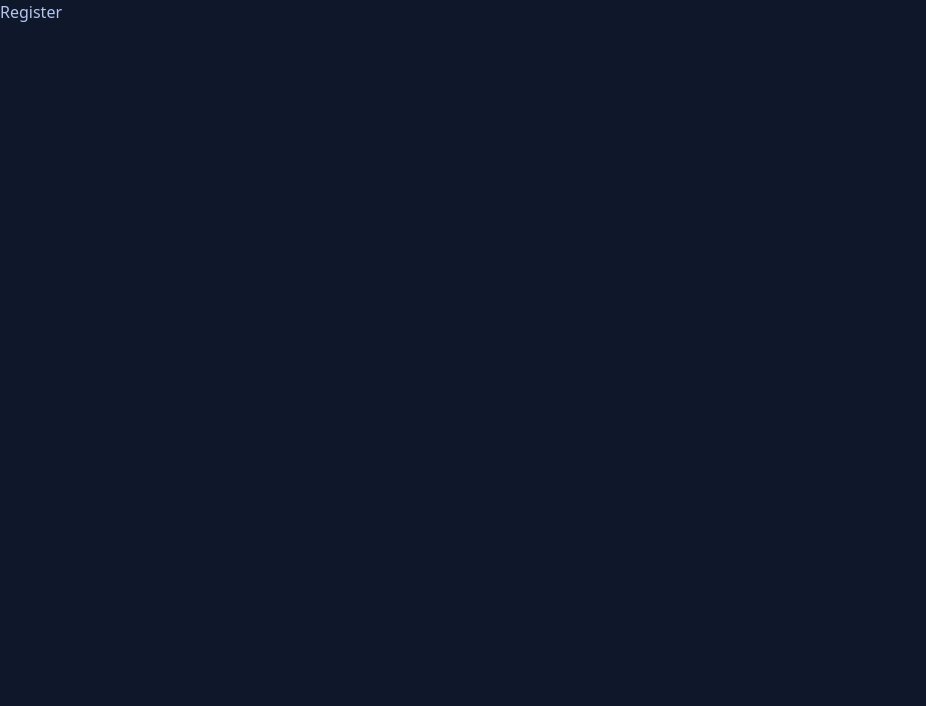
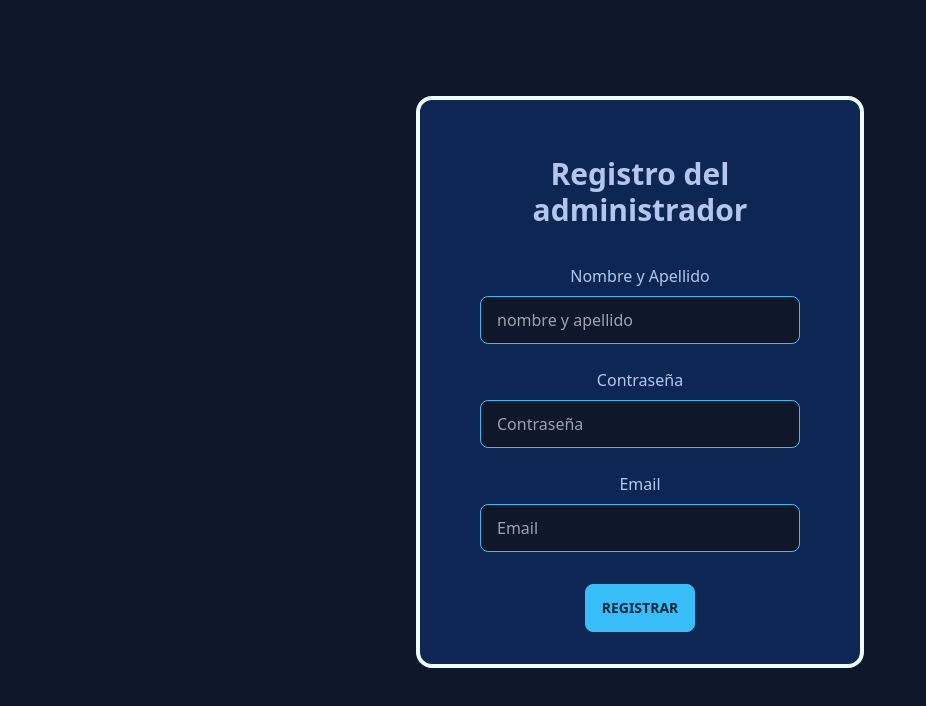
Before and after one commit to diego-vecch/hourMeter-callCenter-frontend, a React (Vite) app: page /register-page in a window 1280 px wide. Shown: the top 706 px of the page, without its empty margins (0-926 px from the left). Built offline with nearby package versions, Linux system fonts and the light colour scheme.

Commit message:
hotfix: update register page

```diff
--- /dev/null
+++ b/src/components/FormRegister.jsx
@@ -0,0 +1,40 @@
+export default function FormRegister() {
+  return (
+    <div className="container mx-auto max-w-md py-24">
+      <form className=" card bg-base-300 border-4 border-cyan-50">
+        <div className="card-body items-center text-center">
+          <h2 className="card-title text-3xl mt-6 mb-7">
+            Registro del administrador
+          </h2>
+          <p>Nombre y Apellido</p>
+          <input
+            type="text"
+            name="text"
+            placeholder="nombre y apellido"
+            autoComplete="off"
+            className="input input-bordered input-primary w-full max-w-xs"
+          />
+          <p className="pt-4">Contraseña</p>
+          <input
+            type="password"
+            name="password"
+            placeholder="Contraseña"
+            className="input input-bordered input-primary w-full max-w-xs"
+          />
+          <p className="pt-4">Email</p>
+          <input
+            type="email"
+            name="email"
+            placeholder="Email"
+            className="input input-bordered input-primary w-full max-w-xs"
+          />
+          <div className="card-actions mt-6">
+            <button type="submit" className="btn btn-primary">
+              Registrar
+            </button>
+          </div>
+        </div>
+      </form>
+    </div>
+  );
+}
--- a/src/pages/RegisterPage.jsx
+++ b/src/pages/RegisterPage.jsx
@@ -1,6 +1,8 @@
+import FormRegister from "../components/FormRegister";
+
 export default function RegisterPage() {
     return (<div>
-        <h1>Register</h1>
+        <FormRegister/>
 
     </div>);
 }
```
